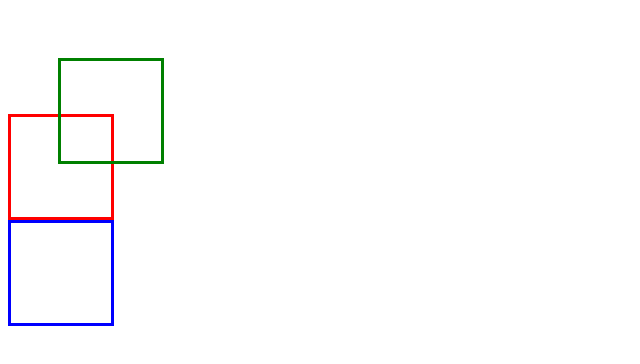
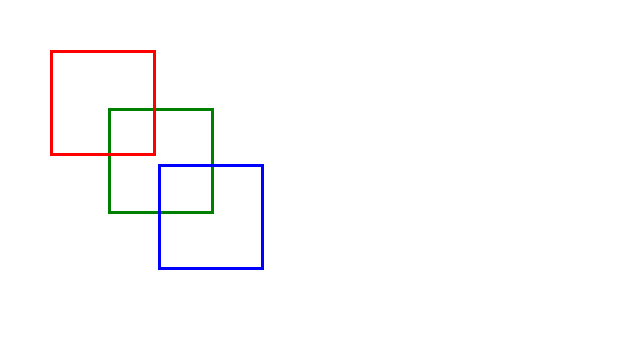
Before and after one commit to githubscientist/fsdcwdtb40, a plain HTML site: page index.html in a window 1280 px wide. Shown: the whole page, without its empty margins (0-640 px from the left). Drawn offline with Linux system fonts and the light colour scheme.

Commit message:
relative vs absolute positioning

```diff
--- a/index.css
+++ b/index.css
@@ -16,7 +16,24 @@
 }
 
 .green {
+    /* position: absolute; */
+}
+
+.red {
+    position: absolute;
+    /* z-index: -1; */
+    left: 50px;
+    top: 50px;
+}
+
+.green {
+    position: relative;
+    top: 100px;
+    left: 100px;
+}
+
+.blue {
     position: relative;
     top: 50px;
-    left: 50px;
+    left: 150px;
 }
```
